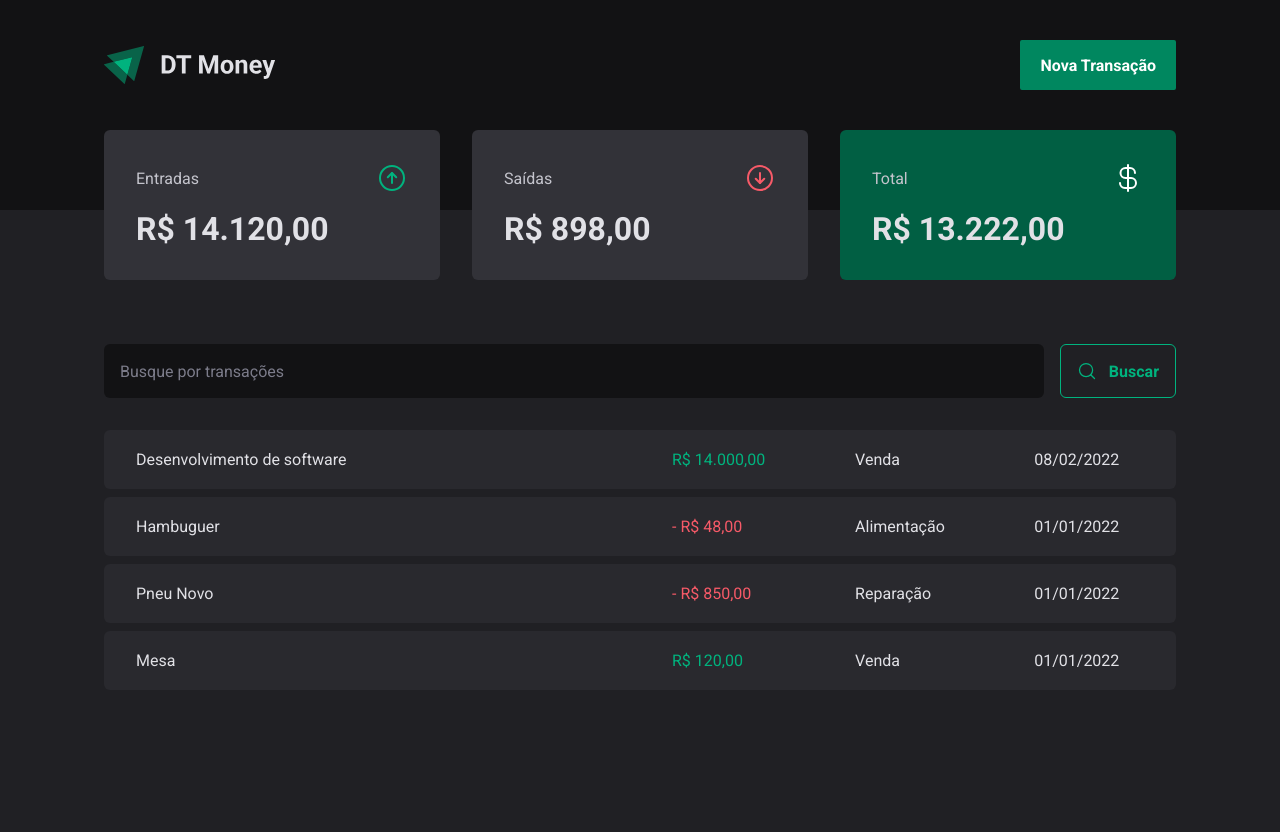
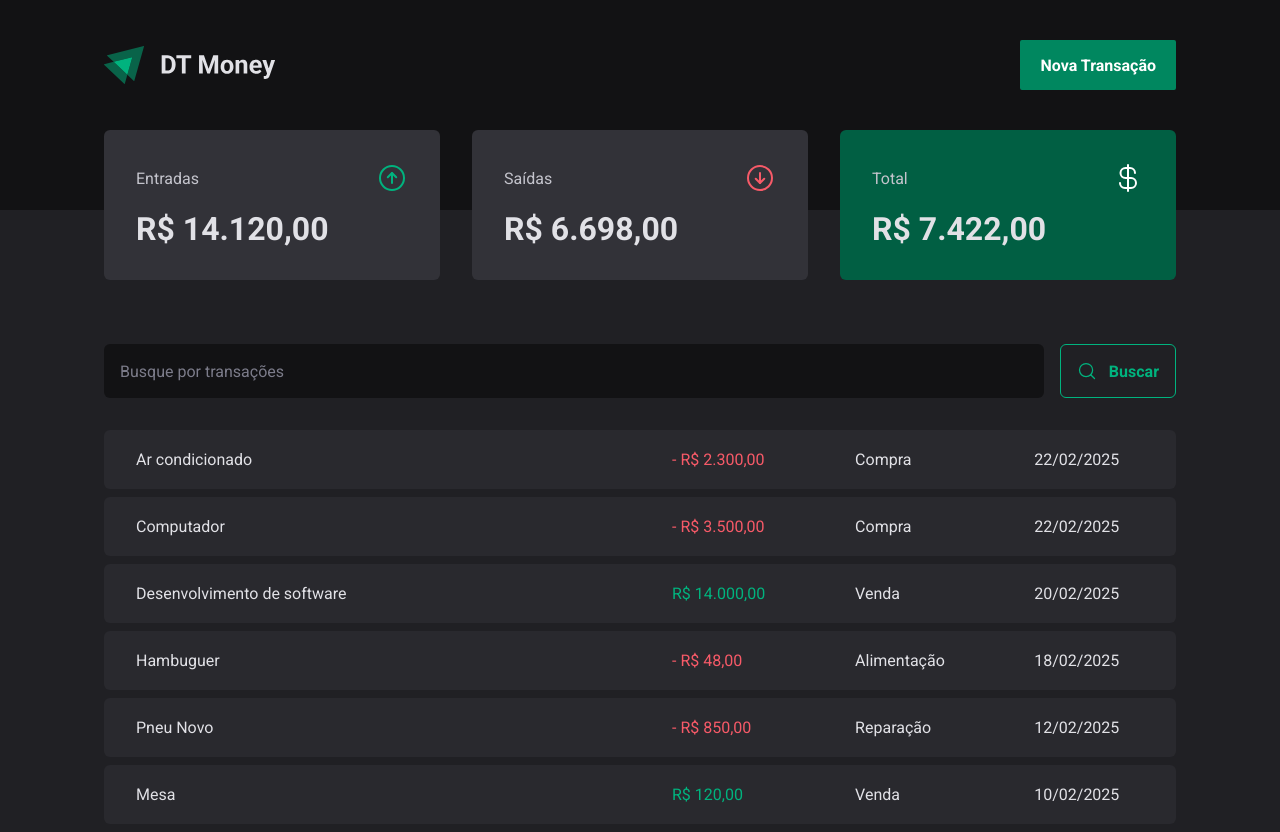
Before and after one commit to GerardoRodrigues/dt-money, a React (Vite) app: page / in a window 1280 px wide. Before the commit the page ends 800 px from the top, so only its background shows below. Built offline with nearby package versions, Linux system fonts and the light colour scheme; data requests are answered from the project's data file.

Commit message:
criando nova transacao

```diff
--- a/server.json
+++ b/server.json
@@ -6,7 +6,7 @@
       "type": "income",
       "category": "Venda",
       "price": 14000,
-            "created_at": "2022-02-08T11:48:00.505Z"
+      "created_at": "2025-02-20T14:29:09.668Z"
     },
     {
       "id": 2,
@@ -14,7 +14,7 @@
       "type": "outcome",
       "category": "Alimentação",
       "price": 48,
-            "created_at": "2022-01-01T11:25:00.505Z"
+      "created_at": "2025-02-18T14:29:09.668Z"
     },
     {
       "id": 3,
@@ -22,7 +22,7 @@
       "type": "outcome",
       "category": "Reparação",
       "price": 850,
-            "created_at": "2022-01-01T11:25:00.505Z"
+      "created_at": "2025-02-12T14:29:09.668Z"
     },
     {
       "id": 4,
@@ -30,7 +30,23 @@
       "type": "income",
       "category": "Venda",
       "price": 120,
-            "created_at": "2022-01-01T11:25:00.505Z"
+      "created_at": "2025-02-10T14:29:09.668Z"
+    },
+    {
+      "id": "1550",
+      "description": "Computador",
+      "price": 3500,
+      "category": "Compra",
+      "type": "outcome",
+      "created_at": "2025-02-22T14:29:09.668Z"
+    },
+    {
+      "id": "0f4a",
+      "description": "Ar condicionado",
+      "price": 2300,
+      "category": "Compra",
+      "type": "outcome",
+      "created_at": "2025-02-22T14:45:40.399Z"
     }
   ]
 }
--- a/src/components/NewTransactionModal/index.tsx
+++ b/src/components/NewTransactionModal/index.tsx
@@ -1,33 +1,51 @@
-import * as Dialog from '@radix-ui/react-dialog'
-import { CloseButton, Content, Overlay, TransactionType, TransactionTypeButton } from './styles'
-import { ArrowCircleDown, ArrowCircleUp, X } from 'phosphor-react'
-import { Controller, useForm } from 'react-hook-form'
-import { zodResolver } from '@hookform/resolvers/zod'
-import * as z from 'zod'
+import * as Dialog from "@radix-ui/react-dialog";
+import {
+  CloseButton,
+  Content,
+  Overlay,
+  TransactionType,
+  TransactionTypeButton,
+} from "./styles";
+import { ArrowCircleDown, ArrowCircleUp, X } from "phosphor-react";
+import { Controller, useForm } from "react-hook-form";
+import { zodResolver } from "@hookform/resolvers/zod";
+import * as z from "zod";
+import { useContext } from "react";
+import { TransactionsContext } from "../../contexts/TransactionsContext";
 
 const transactionsSchema = z.object({
   description: z.string().min(3).max(50),
   price: z.number(),
   category: z.string(),
-    type: z.enum(['income', 'outcome'])
-})
+  type: z.enum(["income", "outcome"]),
+});
 
-type TransactionType = z.infer<typeof transactionsSchema>
+type TransactionType = z.infer<typeof transactionsSchema>;
 
 export function NewTransactionModal() {
+  const transactionContext = useContext(TransactionsContext);
+
   const form = useForm<TransactionType>({
     resolver: zodResolver(transactionsSchema),
     defaultValues: {
-            type: 'income'
-        }
-    })
+      type: "income",
+    },
+  });
 
-    function submit(data: TransactionType) {
-        console.log(data);
+  async function submit(data: TransactionType) {
+    const { category, description, price, type } = data;
+
+    transactionContext.createNewTransaction({
+      description,
+      price,
+      category,
+      type,
+    });
+
     form.reset();
   }
 
-    return(
+  return (
     <Dialog.Portal>
       <Overlay />
 
@@ -39,35 +57,50 @@ export function NewTransactionModal() {
         </CloseButton>
 
         <form action="" onSubmit={form.handleSubmit(submit)}>
-                    <input type="text" placeholder='Descrição' required {...form.register('description')}/>
-                    <input type="number" placeholder='Preço' required {...form.register('price', { valueAsNumber: true })}/>
-                    <input type="text" placeholder='Categoria' required {...form.register('category')}/>
+          <input
+            type="text"
+            placeholder="Descrição"
+            required
+            {...form.register("description")}
+          />
+          <input
+            type="number"
+            placeholder="Preço"
+            required
+            {...form.register("price", { valueAsNumber: true })}
+          />
+          <input
+            type="text"
+            placeholder="Categoria"
+            required
+            {...form.register("category")}
+          />
 
           <Controller
             control={form.control}
             name="type"
             render={(props) => {
-                            return(
-                                <TransactionType onValueChange={props.field.onChange} value={props.field.value}>
-                                    <TransactionTypeButton variant='income' value='income'>
+              return (
+                <TransactionType
+                  onValueChange={props.field.onChange}
+                  value={props.field.value}
+                >
+                  <TransactionTypeButton variant="income" value="income">
                     <ArrowCircleUp size={24} />
                     Entrada
                   </TransactionTypeButton>
-                                    <TransactionTypeButton variant='outcome' value='outcome'>
+                  <TransactionTypeButton variant="outcome" value="outcome">
                     <ArrowCircleDown size={24} />
                     Saída
                   </TransactionTypeButton>
                 </TransactionType>
-                            )
+              );
             }}
           />
 
-                    <button type='submit'>
-                        Cadastrar
-                    </button>
+          <button type="submit">Cadastrar</button>
         </form>
-
       </Content>
     </Dialog.Portal>
-    )
+  );
 }
--- a/src/contexts/TransactionsContext.tsx
+++ b/src/contexts/TransactionsContext.tsx
@@ -10,9 +10,17 @@ interface Transaction {
   created_at: string;
 }
 
+interface CreateTransactionInput {
+  description: string;
+  price: number;
+  type: "income" | "outcome";
+  category: string;
+}
+
 interface TransactionsContextType {
   transactions: Transaction[];
   loadTransactions: (query?: string) => Promise<void>;
+  createNewTransaction: (data: CreateTransactionInput) => Promise<void>;
 }
 
 interface TransactionsProviderProps {
@@ -26,13 +34,29 @@ export function TransactionsProvider({ children }: TransactionsProviderProps) {
   const [transactions, setTransactions] = useState<Transaction[]>([]);
 
   async function loadTransactions(query?: string) {
-    const response = await api.get('/transactions', {
+    const response = await api.get("/transactions", {
       params: {
-        type: query
+        _sort: "created_at",
+        _order: "desc",
+        type: query,
       },
-    })
+    });
 
     setTransactions(response.data);
+  }
+
+  async function createNewTransaction(data: CreateTransactionInput) {
+    const { category, description, price, type } = data;
+
+    const response = await api.post("/transactions", {
+      description,
+      price,
+      category,
+      type,
+      created_at: new Date(),
+    });
+
+    setTransactions(state => [response.data, ...state])
   }
 
   useEffect(() => {
@@ -40,7 +64,7 @@ export function TransactionsProvider({ children }: TransactionsProviderProps) {
   }, []);
 
   return (
-    <TransactionsContext.Provider value={{ transactions, loadTransactions }}>
+    <TransactionsContext.Provider value={{ transactions, loadTransactions, createNewTransaction }}>
       {children}
     </TransactionsContext.Provider>
   );
```
Lines whose indentation alone changed are shown as unchanged.
